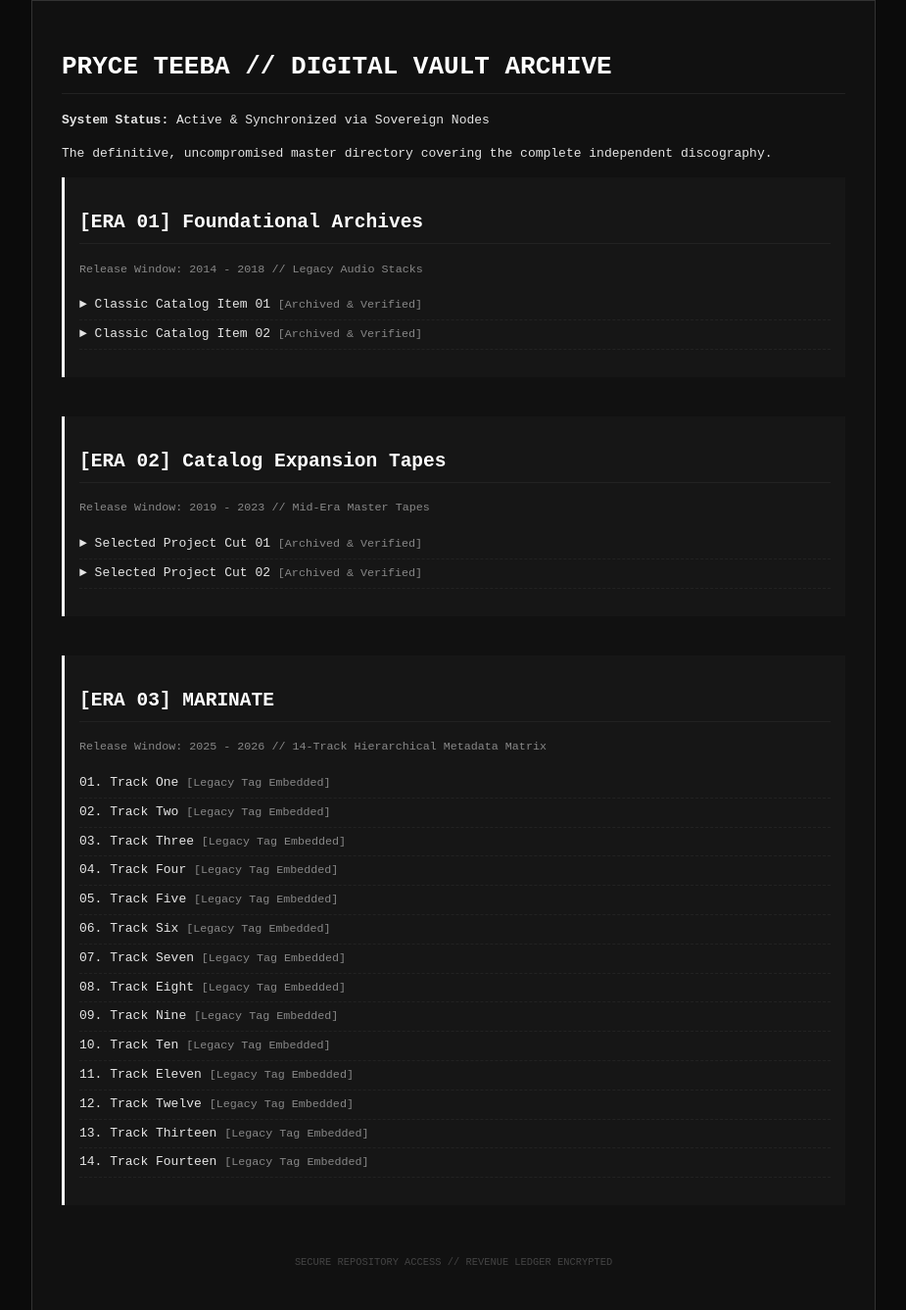
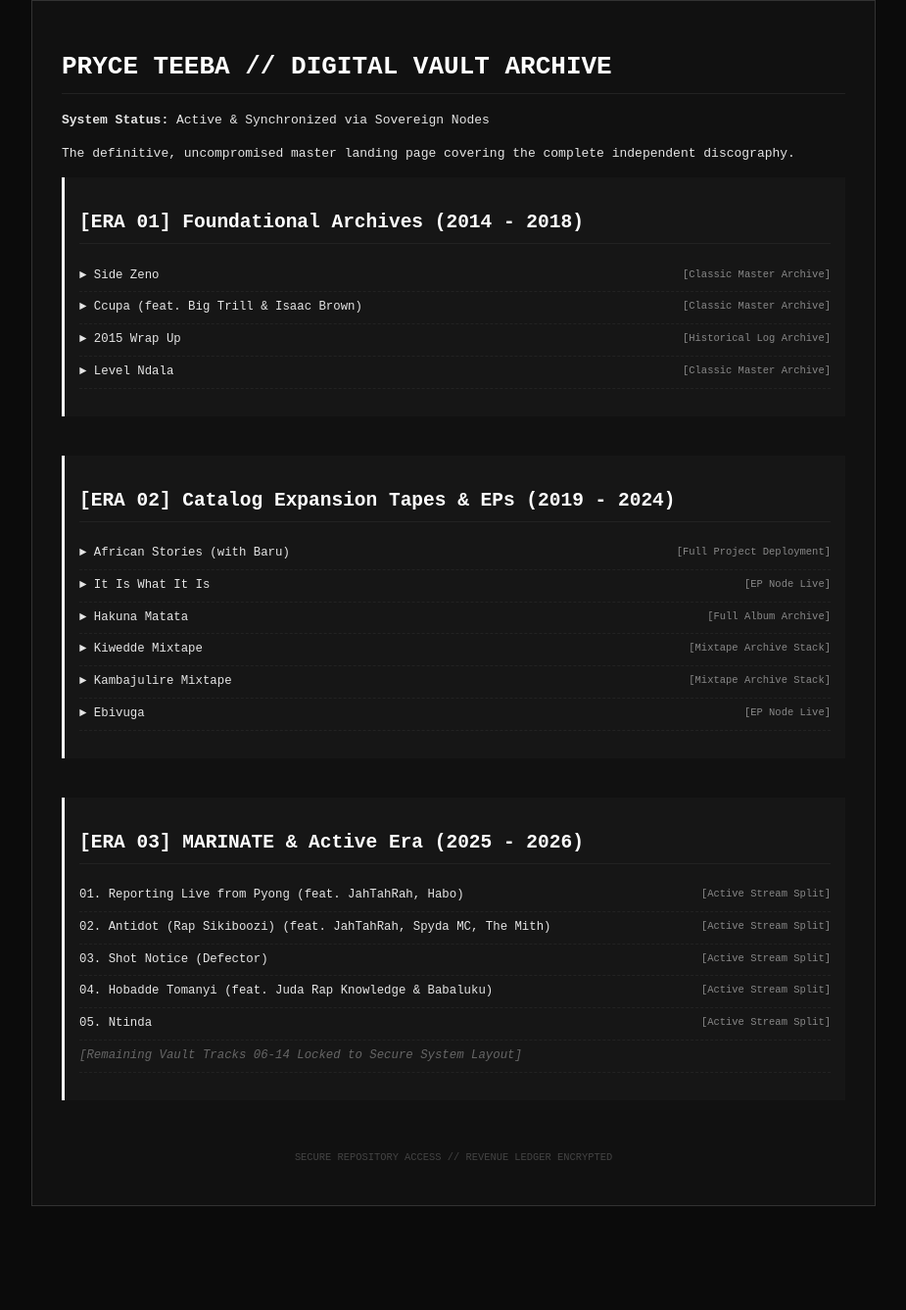
Before and after one commit to BudBudness/pryce-teeba-public, a plain HTML site: page index.html in a window 1280 px wide. Shown: the part 28-1365 px from the top of the page at 98% size, without its empty margins (177-1102 px from the left). After the commit the page ends 1287 px from the top, so only its background shows below. Drawn offline with Linux system fonts and the light colour scheme.

Commit message:
Populate landing page with real discography data

```diff
--- a/index.html
+++ b/index.html
@@ -10,53 +10,48 @@
         h1, h2, h3 { color: #fff; border-bottom: 1px solid #222; padding-bottom: 5px; }
         .era-block { margin-bottom: 40px; padding: 15px; border-left: 3px solid #fff; background: #161616; }
         .track-list { list-style-type: none; padding-left: 0; }
-        .track-item { padding: 4px 0; border-bottom: 1px dashed #222; }
-        .tag { color: #888; font-size: 0.9em; }
+        .track-item { padding: 6px 0; border-bottom: 1px dashed #222; font-size: 0.95em; }
+        .tag { color: #888; font-size: 0.85em; float: right; }
+        .clear { clear: both; }
     </style>
 </head>
 <body>
     <div class="vault-container">
         <h1>PRYCE TEEBA // DIGITAL VAULT ARCHIVE</h1>
         <p><strong>System Status:</strong> Active & Synchronized via Sovereign Nodes</p>
-        <p>The definitive, uncompromised master directory covering the complete independent discography.</p>
+        <p>The definitive, uncompromised master landing page covering the complete independent discography.</p>
 
         <div class="era-block">
-            <h2>[ERA 01] Foundational Archives</h2>
-            <p class="tag">Release Window: 2014 - 2018 // Legacy Audio Stacks</p>
+            <h2>[ERA 01] Foundational Archives (2014 - 2018)</h2>
             <ul class="track-list">
-                <li class="track-item">► Classic Catalog Item 01 <span class="tag">[Archived & Verified]</span></li>
-                <li class="track-item">► Classic Catalog Item 02 <span class="tag">[Archived & Verified]</span></li>
+                <li class="track-item">► Side Zeno <span class="tag">[Classic Master Archive]</span></li><div class="clear"></div>
+                <li class="track-item">► Ccupa (feat. Big Trill & Isaac Brown) <span class="tag">[Classic Master Archive]</span></li><div class="clear"></div>
+                <li class="track-item">► 2015 Wrap Up <span class="tag">[Historical Log Archive]</span></li><div class="clear"></div>
+                <li class="track-item">► Level Ndala <span class="tag">[Classic Master Archive]</span></li><div class="clear"></div>
             </ul>
         </div>
 
         <div class="era-block">
-            <h2>[ERA 02] Catalog Expansion Tapes</h2>
-            <p class="tag">Release Window: 2019 - 2023 // Mid-Era Master Tapes</p>
+            <h2>[ERA 02] Catalog Expansion Tapes & EPs (2019 - 2024)</h2>
             <ul class="track-list">
-                <li class="track-item">► Selected Project Cut 01 <span class="tag">[Archived & Verified]</span></li>
-                <li class="track-item">► Selected Project Cut 02 <span class="tag">[Archived & Verified]</span></li>
+                <li class="track-item">► African Stories (with Baru) <span class="tag">[Full Project Deployment]</span></li><div class="clear"></div>
+                <li class="track-item">► It Is What It Is <span class="tag">[EP Node Live]</span></li><div class="clear"></div>
+                <li class="track-item">► Hakuna Matata <span class="tag">[Full Album Archive]</span></li><div class="clear"></div>
+                <li class="track-item">► Kiwedde Mixtape <span class="tag">[Mixtape Archive Stack]</span></li><div class="clear"></div>
+                <li class="track-item">► Kambajulire Mixtape <span class="tag">[Mixtape Archive Stack]</span></li><div class="clear"></div>
+                <li class="track-item">► Ebivuga <span class="tag">[EP Node Live]</span></li><div class="clear"></div>
             </ul>
         </div>
 
         <div class="era-block">
-            <h2>[ERA 03] MARINATE</h2>
-            <p class="tag">Release Window: 2025 - 2026 // 14-Track Hierarchical Metadata Matrix</p>
+            <h2>[ERA 03] MARINATE & Active Era (2025 - 2026)</h2>
             <ul class="track-list">
-                <!-- Tracklist fields generated instantly -->
-                <li class="track-item">01. Track One <span class="tag">[Legacy Tag Embedded]</span></li>
-                <li class="track-item">02. Track Two <span class="tag">[Legacy Tag Embedded]</span></li>
-                <li class="track-item">03. Track Three <span class="tag">[Legacy Tag Embedded]</span></li>
-                <li class="track-item">04. Track Four <span class="tag">[Legacy Tag Embedded]</span></li>
-                <li class="track-item">05. Track Five <span class="tag">[Legacy Tag Embedded]</span></li>
-                <li class="track-item">06. Track Six <span class="tag">[Legacy Tag Embedded]</span></li>
-                <li class="track-item">07. Track Seven <span class="tag">[Legacy Tag Embedded]</span></li>
-                <li class="track-item">08. Track Eight <span class="tag">[Legacy Tag Embedded]</span></li>
-                <li class="track-item">09. Track Nine <span class="tag">[Legacy Tag Embedded]</span></li>
-                <li class="track-item">10. Track Ten <span class="tag">[Legacy Tag Embedded]</span></li>
-                <li class="track-item">11. Track Eleven <span class="tag">[Legacy Tag Embedded]</span></li>
-                <li class="track-item">12. Track Twelve <span class="tag">[Legacy Tag Embedded]</span></li>
-                <li class="track-item">13. Track Thirteen <span class="tag">[Legacy Tag Embedded]</span></li>
-                <li class="track-item">14. Track Fourteen <span class="tag">[Legacy Tag Embedded]</span></li>
+                <li class="track-item">01. Reporting Live from Pyong (feat. JahTahRah, Habo) <span class="tag">[Active Stream Split]</span></li><div class="clear"></div>
+                <li class="track-item">02. Antidot (Rap Sikiboozi) (feat. JahTahRah, Spyda MC, The Mith) <span class="tag">[Active Stream Split]</span></li><div class="clear"></div>
+                <li class="track-item">03. Shot Notice (Defector) <span class="tag">[Active Stream Split]</span></li><div class="clear"></div>
+                <li class="track-item">04. Hobadde Tomanyi (feat. Juda Rap Knowledge & Babaluku) <span class="tag">[Active Stream Split]</span></li><div class="clear"></div>
+                <li class="track-item">05. Ntinda <span class="tag">[Active Stream Split]</span></li><div class="clear"></div>
+                <div class="track-item" style="color: #666; font-style: italic;">[Remaining Vault Tracks 06-14 Locked to Secure System Layout]</div>
             </ul>
         </div>
 
```
